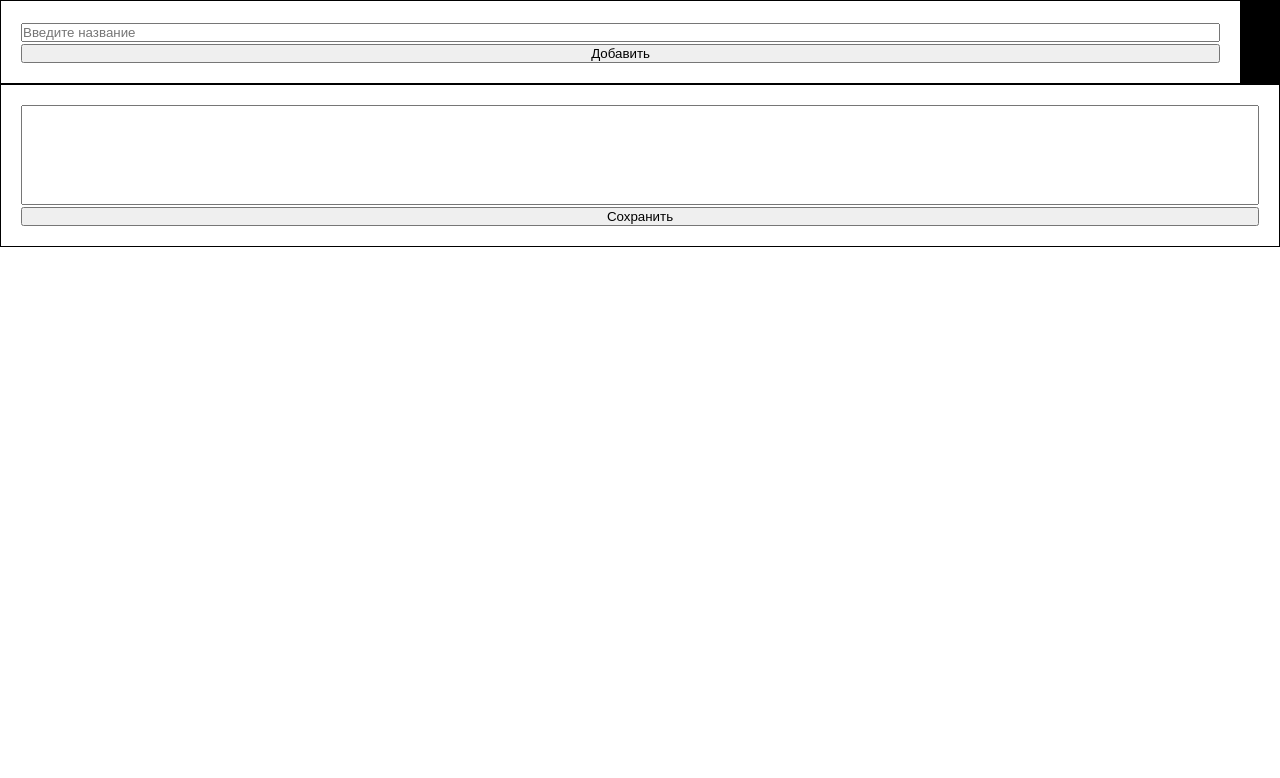
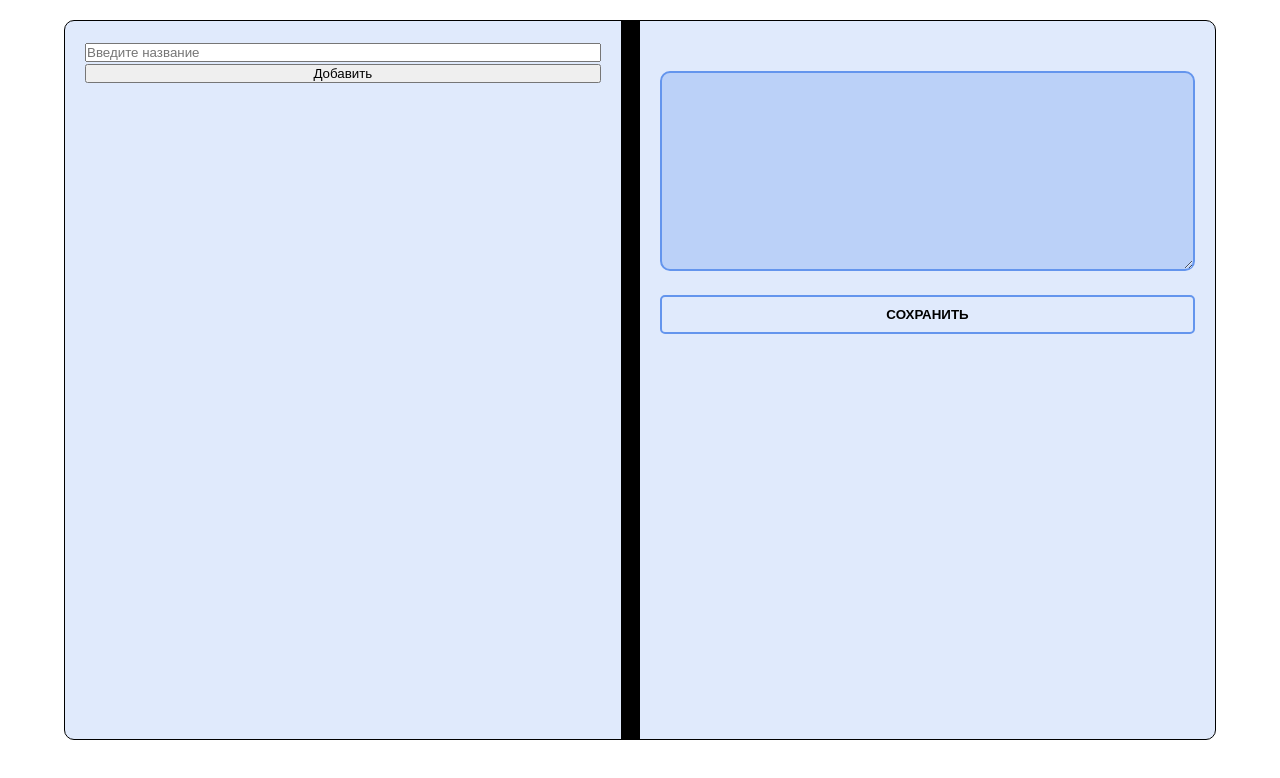
Before and after one commit to NSLyuma/infotecs-react, a React (Create React App) app: page / in a window 1280 px wide. Shown: the top 778 px of the page. Built offline with nearby package versions, Linux system fonts and the light colour scheme.

Commit message:
Added color indication

```diff
--- a/src/components/TodoApp/TodoApp.jsx
+++ b/src/components/TodoApp/TodoApp.jsx
@@ -17,7 +17,7 @@ export const TodoApp = () => {
 
   //инициализация класса для блока
   //выбрала этот способ, чтобы динамически добавить и убрать стили в нужном элементе
-  const [blockClass, setBlockClass] = useState(styles.block);
+  const [blockClass, setBlockClass] = useState(styles.block1);
 
   //сохранение задач в localStorage
   localStorage.setItem("todoList", JSON.stringify(todoList));
@@ -47,6 +47,10 @@ export const TodoApp = () => {
 
   //функция редактирования задачи по значению id
   const editTask = (id, task) => {
+    //здесь же фокусирую поле для редактирования
+    const editArea = document.getElementById("editArea");
+    editArea.focus();
+
     setTaskId(id);
     setTaskValue(task);
   };
@@ -67,29 +71,45 @@ export const TodoApp = () => {
   //функция изменения ширины списка задач
   const resizeBlock = (event) => {
     const blockResize = document.getElementById("blockResize"); //элемент, который меняет ширину списка
-    const block = document.getElementById("block"); //элемент, у которого меняется ширина
-    const blockHeight = block.offsetHeight; //высота списка задач, которая присваивается blockResize
+    const block1 = document.getElementById("block1"); //элемент 1, у которого меняется ширина
+    const block2 = document.getElementById("block2"); //элемент 2, у которого меняется ширина
 
+    //расположение blockResize поверх всех элементов и присваивание ему высоты block1 + 1 (т. к. родительский элемент больше на 1px)
     blockResize.style.position = "absolute";
-    blockResize.style.zIndex = "1000";
-    blockResize.style.height = `${blockHeight}px`;
+    blockResize.style.zIndex = "100";
+    blockResize.style.height = block1.offsetHeight + 1 + "px";
 
     //убираю выделение мышью
     setBlockClass(blockClass + " " + styles.removeSelect);
 
-    //функция передвижения blockResize на заданные координаты
+    //функция передвижения blockResize на пользовательские координаты
     const moveAt = (pageX) => {
       blockResize.style.left = pageX - blockResize.offsetWidth / 2 + "px";
+      //добавление стилей для блоков вокруг blockResize, чтобы они не схлопывались за ним
+      block1.style.width = pageX - 42 - blockResize.offsetWidth / 2 + "px";
+      block2.style.width =
+        window.innerWidth - pageX - 42 - blockResize.offsetWidth / 2 + "px";
     };
 
     //необходимо для того, чтобы blockResize сразу оказался под мышью
     moveAt(event.pageX);
 
     //перемещение blockResize по пользовательским координатам при движении мыши
-    //изменеие ширины списка задач
+    //изменение ширины списка задач
     const onMouseMove = (event) => {
       moveAt(event.pageX);
-      block.style.width = `${event.clientX}px`;
+
+      block1.style.width =
+        event.pageX - 42 - blockResize.offsetWidth / 2 + "px";
+
+      block2.style.width =
+        window.innerWidth -
+        event.pageX -
+        42 -
+        blockResize.offsetWidth / 2 +
+        "px";
+
+      block2.style.marginLeft = "18px";
     };
 
     //обработчик события на движение мыши
@@ -101,13 +121,13 @@ export const TodoApp = () => {
     blockResize.onmouseup = () => {
       document.removeEventListener("mousemove", onMouseMove);
       blockResize.onmouseup = null;
-      setBlockClass(styles.block);
+      setBlockClass(styles.block1);
     };
   };
   return (
-    <div className={styles.container}>
-      <div id="block" className={blockClass}>
-        <div className={styles.taskList}>
+    <div className={styles.main}>
+      <div id="block1" className={blockClass}>
+        <div className={styles.taskListBox}>
           {/* форма для добавления новой задачи */}
           <MyForm
             onSubmit={(e) => e.preventDefault()}
@@ -125,6 +145,8 @@ export const TodoApp = () => {
             deleteTask={deleteTask}
           />
         </div>
+
+        {/* блок для реализации изменения ширины списка задач */}
         <div
           onMouseDown={resizeBlock}
           className={styles.blockResize}
@@ -132,15 +154,21 @@ export const TodoApp = () => {
         ></div>
       </div>
 
-      <div className={styles.formBox}>
+      <div id="block2">
         {/* форма для редактирования задачи */}
-        <form onSubmit={(e) => e.preventDefault()}>
-          <input
-            className={styles.input}
+        <form className={styles.editForm} onSubmit={(e) => e.preventDefault()}>
+          <textarea
+            id="editArea"
+            className={styles.editInput}
             value={taskValue}
             onChange={(e) => setTaskValue(e.target.value)}
           />
-          <button onClick={() => saveTask(taskId)}>Сохранить</button>
+          <button
+            className={styles.editButton}
+            onClick={() => saveTask(taskId)}
+          >
+            Сохранить
+          </button>
         </form>
       </div>
     </div>
--- a/src/components/TodoApp/TodoApp.module.css
+++ b/src/components/TodoApp/TodoApp.module.css
@@ -1,10 +1,15 @@
-.container {
-  /* display: flex;
-  justify-content: space-between; */
-  margin: auto;
+.main {
+  display: grid;
+  grid-template-columns: 1fr 1fr;
+  margin: 20px auto;
+  width: 90%;
+  height: 90vh;
+  border: 1px solid black;
+  border-radius: 10px;
+  background-color: rgba(100, 149, 237, 0.2);
 }
 
-.block {
+.block1 {
   display: flex;
   justify-content: space-between;
 }
@@ -16,8 +21,7 @@
   -ms-user-select: none;
 }
 
-.taskList {
-  border: 1px solid black;
+.taskListBox {
   padding: 20px;
   display: flex;
   justify-content: center;
@@ -25,17 +29,42 @@
 }
 
 .blockResize {
-  width: 40px;
+  width: 20px;
   background-color: black;
   border: 1px solid black;
   cursor: col-resize;
 }
 
-.formBox {
-  border: 1px solid black;
-  padding: 20px;
+.editForm {
+  padding: 50px 20px;
+  height: 100%;
 }
 
-.input {
-  height: 100px;
+.editInput {
+  height: 200px;
+  padding: 20px;
+  border: 2px solid cornflowerblue;
+  border-radius: 10px;
+  margin-bottom: 20px;
+  outline-color: #2a5ebd;
+  background-color: rgba(100, 149, 237, 0.3);
 }
+
+.editButton {
+  background: transparent;
+  border: 2px solid cornflowerblue;
+  border-radius: 5px;
+  padding: 10px;
+  text-transform: uppercase;
+  font-weight: 600;
+  cursor: pointer;
+}
+
+.editButton:hover {
+  background: cornflowerblue;
+}
+
+.editButton:active {
+  background: #4174d3;
+  border-color: #4174d3;
+}
--- a/src/components/TodoList/TodoList.jsx
+++ b/src/components/TodoList/TodoList.jsx
@@ -3,6 +3,7 @@ import styles from "./TodoList.module.css";
 
 export const TodoList = ({ todoList, editTask, deleteTask }) => {
   return (
+    // <div style={{ "overflow-y": "visible" }}>
     <ol className={styles.taskList}>
       {todoList.map(({ id, task }) => {
         return (
@@ -16,5 +17,6 @@ export const TodoList = ({ todoList, editTask, deleteTask }) => {
         );
       })}
     </ol>
+    // </div>
   );
 };
--- a/src/components/TodoListItem/TodoListItem.jsx
+++ b/src/components/TodoListItem/TodoListItem.jsx
@@ -1,10 +1,36 @@
+import { useState } from "react";
 import styles from "./TodoListItem.module.css";
 
 export const TodoListItem = ({ task, id, editTask, deleteTask }) => {
+  //инициализация счётчика и подсказок
+  const [count, setCount] = useState(1);
+  const [tooltipText, setTooltipText] = useState("Ожидает");
+
+  //функция цветовой индикации состояния задач
+  const changeIndication = () => {
+    const item = document.getElementById(id);
+
+    if (count === 1) {
+      item.style.color = "blue";
+      setTooltipText("В процессе");
+      setCount(2);
+    } else if (count === 2) {
+      item.style.color = "green";
+      setTooltipText("Выполнена");
+      setCount(3);
+    } else {
+      item.style.color = "black";
+      setTooltipText("Ожидает");
+      setCount(1);
+    }
+  };
   return (
     <li className={styles.taskLi}>
       <div className={styles.taskBox}>
-        <div className={styles.taskItem}>{task}</div>
+        <div id={id} className={styles.taskItem} onClick={changeIndication}>
+          {task}
+          <div className={styles.tooltip}>{tooltipText}</div>
+        </div>
         <button
           className={styles.taskButton}
           onClick={() => editTask(id, task)}
--- a/src/components/TodoListItem/TodoListItem.module.css
+++ b/src/components/TodoListItem/TodoListItem.module.css
@@ -7,12 +7,37 @@
   justify-content: space-around;
   flex-wrap: wrap;
   text-align: center;
+  position: relative;
 }
 
 .taskItem {
+  display: inline;
   text-overflow: ellipsis;
   overflow: hidden;
-  /* align-self: center; */
+  cursor: default;
+}
+
+.tooltip {
+  display: block;
+  visibility: hidden;
+  background-color: #b7b7b7;
+  color: #767676;
+  font-size: 10px;
+  width: auto;
+  text-align: center;
+  border-radius: 6px;
+  padding: 5px;
+  position: absolute;
+  z-index: 101;
+  bottom: 10%;
+  right: 40%;
+  opacity: 0;
+  transition: opacity 0.3s;
+}
+
+.taskItem:hover .tooltip {
+  visibility: visible;
+  opacity: 1;
 }
 
 .taskButton {
--- a/src/index.css
+++ b/src/index.css
@@ -3,6 +3,7 @@
   padding: 0;
   box-sizing: border-box;
   width: 100%;
+  overflow-y: hidden;
 }
 
 body {
```
